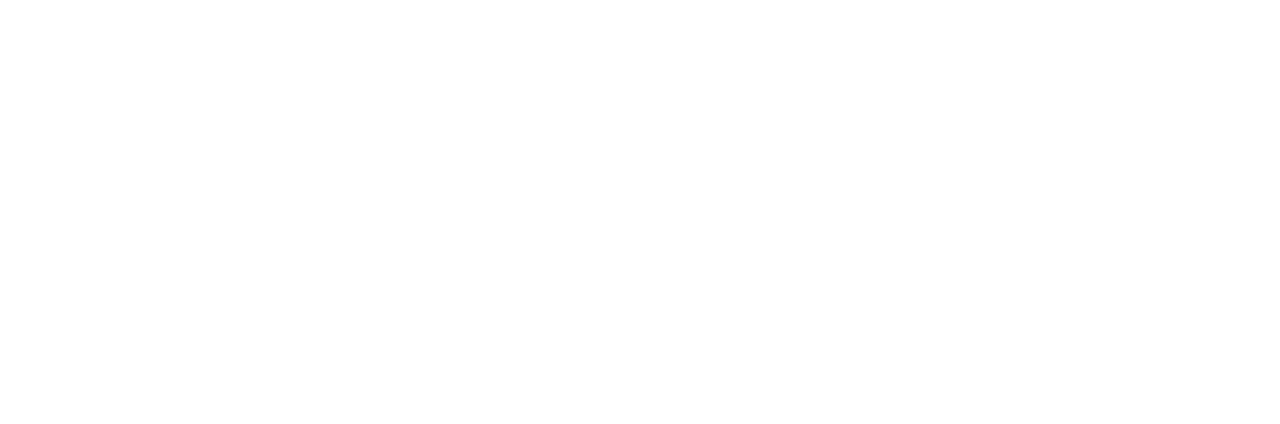
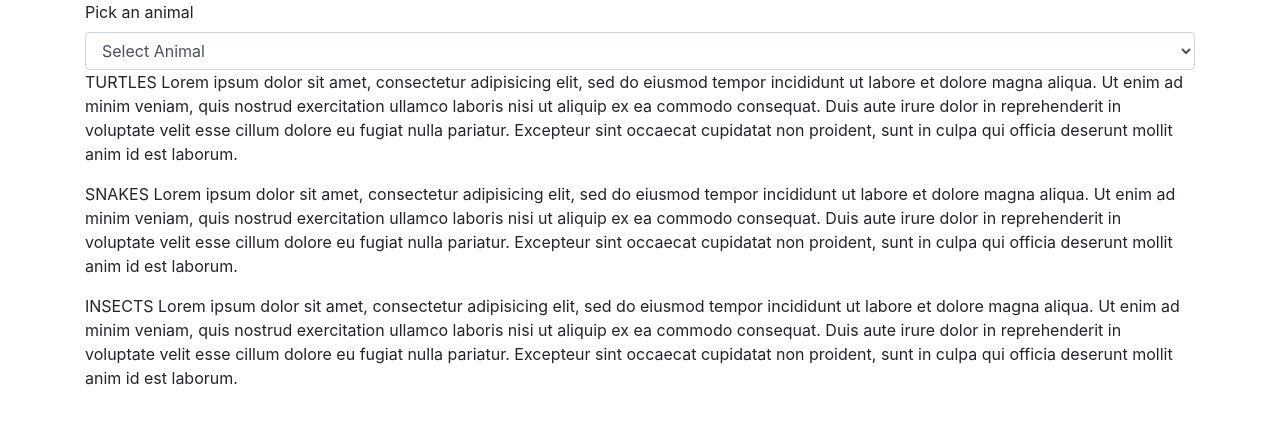
Before and after one commit to K-Banks/branching-practice, a plain HTML site: page index.html in a window 1280 px wide. Drawn offline with nearby package versions, Linux system fonts and the light colour scheme.

Commit message:
set up initial html structure

```diff
--- a/index.html
+++ b/index.html
@@ -6,9 +6,28 @@
     <script src="js/jquery-3.3.1.js"></script>
     <script src="js/scripts.js"></script>
     <meta charset="utf-8">
-    <title></title>
+    <title>Animal facts</title>
   </head>
   <body>
-
+    <div class="container">
+      <form id="userSelection">
+        <label for="userSelect">Pick an animal</label>
+        <select class="form-control" id="userSelect">
+          <option value="none">Select Animal</option>
+          <option value="turtles">Turtles</option>
+          <option value="snakes">Snakes</option>
+          <option value="insects">Insects</option>
+        </select>
+      </form>
+      <div class="turtles">
+        <p>TURTLES Lorem ipsum dolor sit amet, consectetur adipisicing elit, sed do eiusmod tempor incididunt ut labore et dolore magna aliqua. Ut enim ad minim veniam, quis nostrud exercitation ullamco laboris nisi ut aliquip ex ea commodo consequat. Duis aute irure dolor in reprehenderit in voluptate velit esse cillum dolore eu fugiat nulla pariatur. Excepteur sint occaecat cupidatat non proident, sunt in culpa qui officia deserunt mollit anim id est laborum.</p>
+      </div>
+      <div class="snakes">
+        <p>SNAKES Lorem ipsum dolor sit amet, consectetur adipisicing elit, sed do eiusmod tempor incididunt ut labore et dolore magna aliqua. Ut enim ad minim veniam, quis nostrud exercitation ullamco laboris nisi ut aliquip ex ea commodo consequat. Duis aute irure dolor in reprehenderit in voluptate velit esse cillum dolore eu fugiat nulla pariatur. Excepteur sint occaecat cupidatat non proident, sunt in culpa qui officia deserunt mollit anim id est laborum.</p>
+      </div>
+      <div class="insects">
+        <p>INSECTS Lorem ipsum dolor sit amet, consectetur adipisicing elit, sed do eiusmod tempor incididunt ut labore et dolore magna aliqua. Ut enim ad minim veniam, quis nostrud exercitation ullamco laboris nisi ut aliquip ex ea commodo consequat. Duis aute irure dolor in reprehenderit in voluptate velit esse cillum dolore eu fugiat nulla pariatur. Excepteur sint occaecat cupidatat non proident, sunt in culpa qui officia deserunt mollit anim id est laborum.</p>
+      </div>
+    </div>
   </body>
 </html>
```
